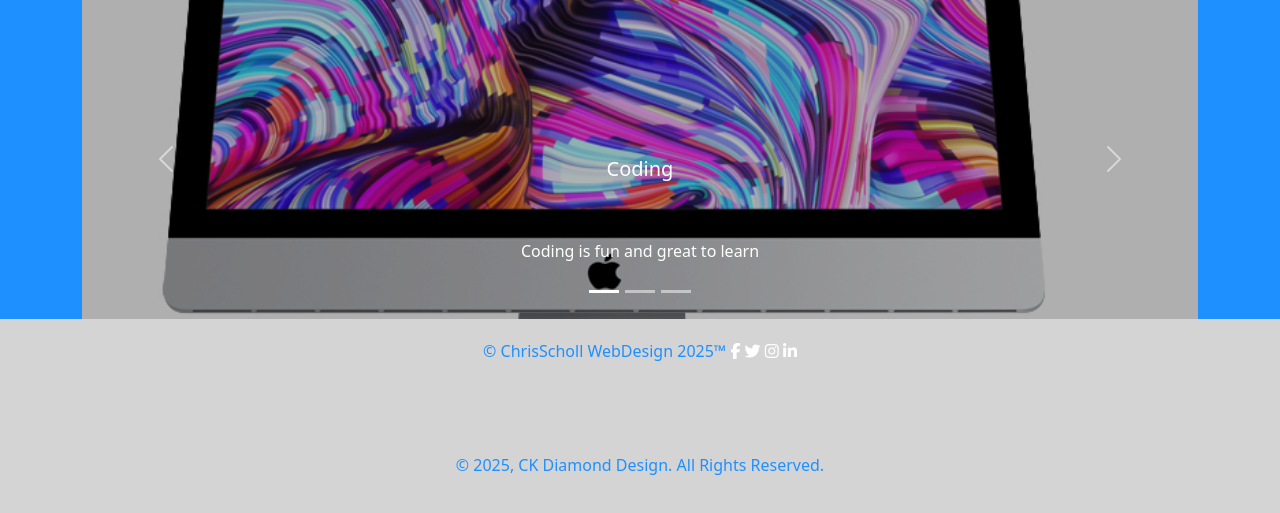
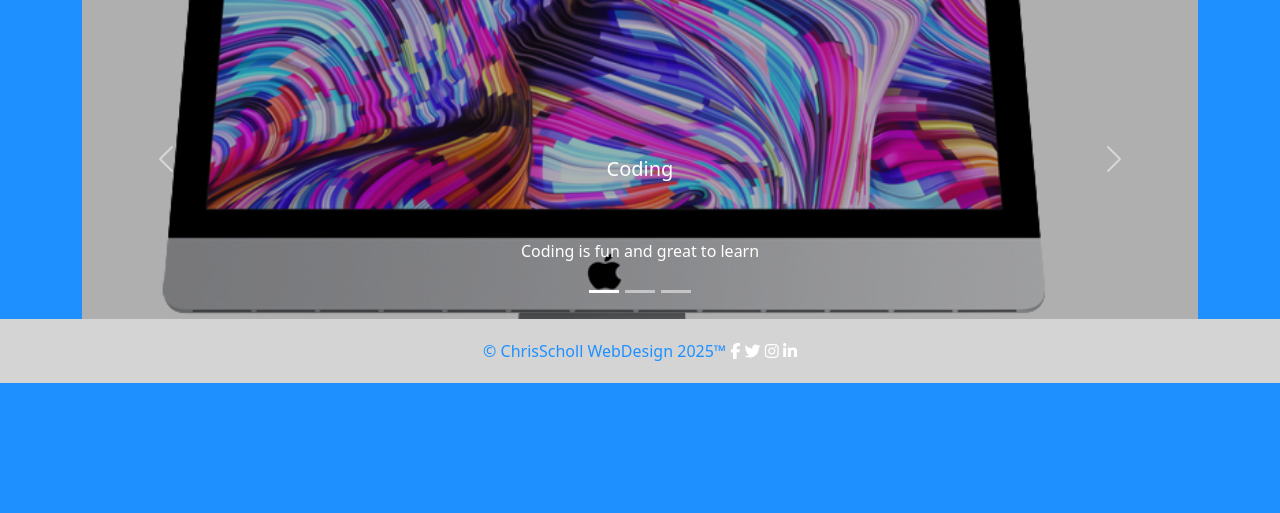
Before and after one commit to chrisscholl16/ChrisResumeSite, a Flask app: page / in a window 1280 px wide. Shown: the part 1823-2336 px from the top of the page. After the commit the page ends 2206 px from the top, so only its background shows below. Run offline with Flask 3, Linux system fonts and the light colour scheme; some libraries are stand-ins or nearby versions.

Commit message:
changed footer

```diff
--- a/templates/base.html
+++ b/templates/base.html
@@ -68,6 +68,17 @@
     ></script>
     <script src="https://cdn.jsdelivr.net/npm/bootstrap@5.3.5/dist/js/bootstrap.bundle.min.js" integrity="sha384-k6d4wzSIapyDyv1kpU366/PK5hCdSbCRGRCMv+eplOQJWyd1fbcAu9OCUj5zNLiq" crossorigin="anonymous"></script>
 
-    <footer><p>&copy; 2025, CK Diamond Design. All Rights Reserved.</p></footer>
+   <section id="footer-section">
+      <footer text-align="center">
+        &copy ChrisScholl WebDesign 2025&trade;
+        <a href="https://www.facebook.com" class="fa fa-facebook"></a>
+        <a href="https://x.com" class="fa fa-twitter"></a>
+        <a href="https://www.instagram.com" class="fa fa-instagram"></a>
+        <a
+          href="https://www.linkedin.com/in/chris-scholl-webdesigner"
+          class="fa fa-linkedin"
+        ></a>
+      </footer>
+    </section>
 </body>
 </html>
--- a/templates/index.html
+++ b/templates/index.html
@@ -204,22 +204,7 @@
     </section>
 
     <!-- Footer section -->
-    <section id="footer-section">
-      <footer text-align="center">
-        &copy ChrisScholl WebDesign 2025&trade;
-        <a href="https://www.facebook.com" class="fa fa-facebook"></a>
-        <a href="https://x.com" class="fa fa-twitter"></a>
-        <a href="https://www.instagram.com" class="fa fa-instagram"></a>
-        <a
-          href="https://www.linkedin.com/in/chris-scholl-webdesigner"
-          class="fa fa-linkedin"
-        ></a>
-      </footer>
-    </section>
 
-    <!--
-  		TODO: Paste Bootstrap JavaScript script tag from:
-      https://getbootstrap.com/
-  	-->
+
 
     {% endblock %}
```
